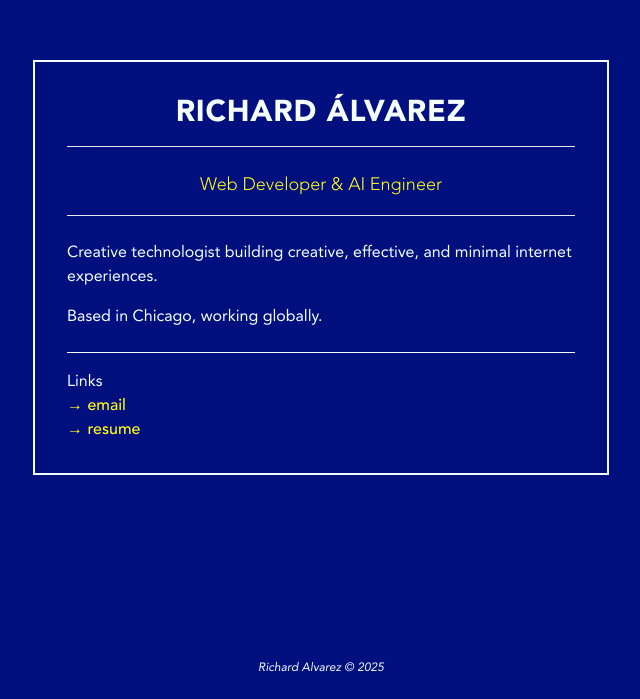
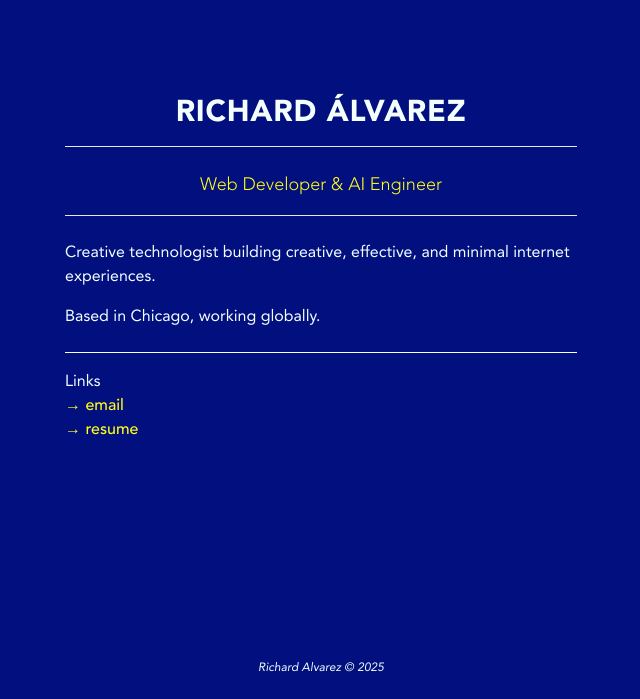
Before and after one commit to raulduk3/raulduke, a Next.js app: page / in a window 1280 px wide. Shown: the part 101-800 px from the top of the page, without its empty margins (319-959 px from the left). Built offline with nearby package versions, Linux system fonts and the light colour scheme.

Commit message:
remove borders

```diff
--- a/src/app/page.tsx
+++ b/src/app/page.tsx
@@ -4,7 +4,7 @@ import Link from "next/link";
 export default function HomePage() {
   return (
     <main className="flex flex-col items-center justify-center w-full">
-      <section className="w-full max-w-xl border-2 border-white p-8 flex flex-col items-center">
+      <section className="w-full max-w-xl p-8 flex flex-col items-center">
         <div className="w-full border-b pb-4 mb-6">
           <h1 className="text-3xl font-black tracking-wide uppercase text-center">Richard Álvarez</h1>
         </div>
```
Also changed, not shown: 1 other file (tests, documents, lock files or other folders).
